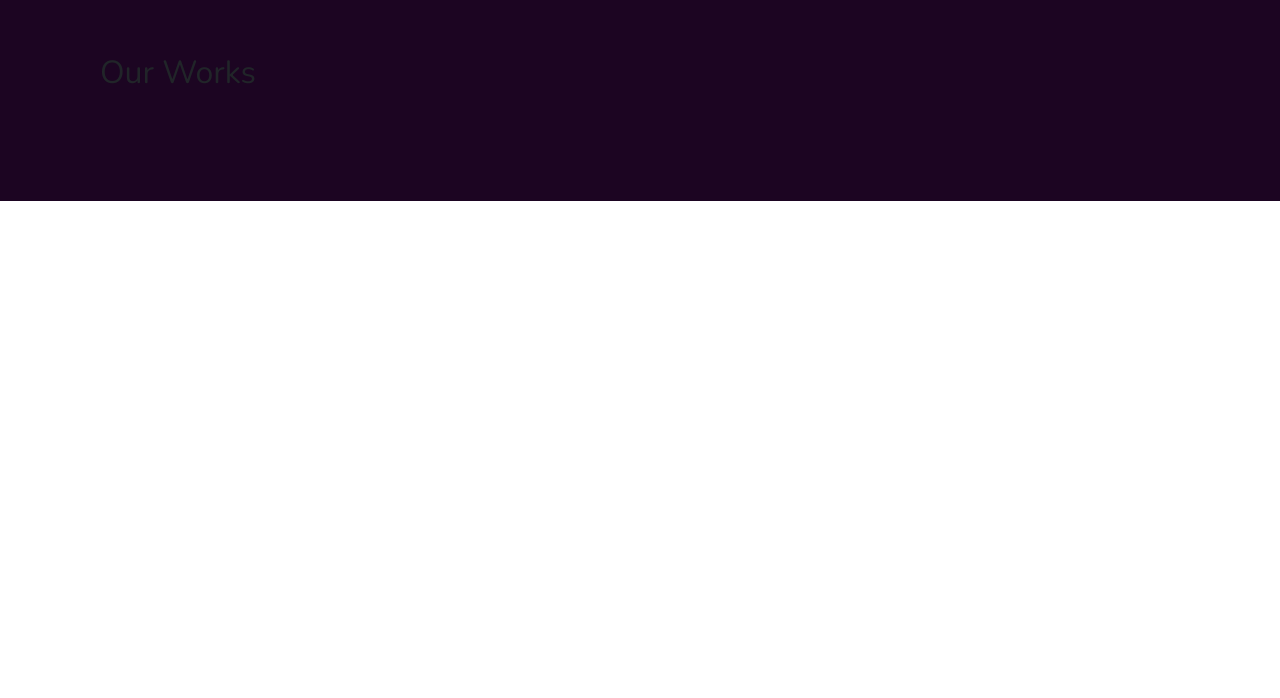
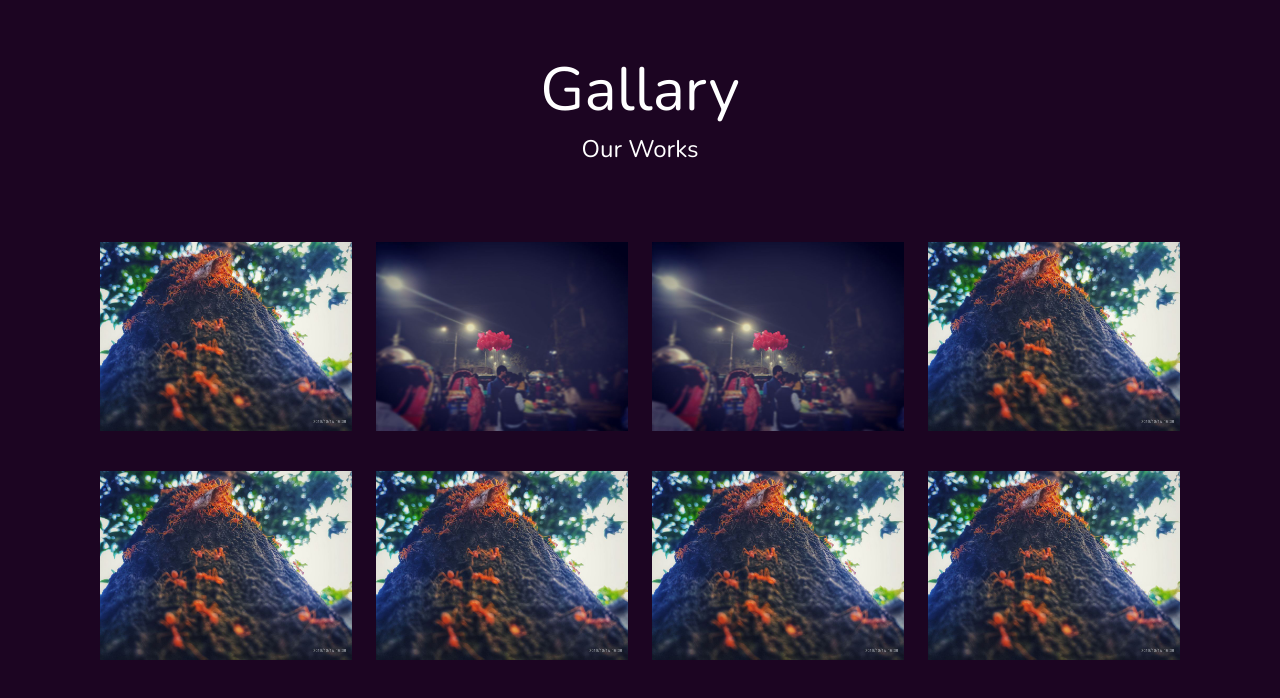
Before and after one commit to dev-rakibul/parallaxwebsite, a website: page src/index.html in a window 1280 px wide. Shown: the part 1773-2471 px from the top of the page. Before the commit the page ends 1974 px from the top, so only its background shows below. Drawn offline with nearby package versions, Linux system fonts and the light colour scheme.

Commit message:
gallary done

```diff
--- a/src/index.html
+++ b/src/index.html
@@ -23,6 +23,7 @@
             <li><a href="#">Contact</a></li>
         </ul>
     </header>
+    <!-- section start -->
     <section>
         <img src="./img/stars.png" id="stars" alt="star">
         <img src="./img/moon.png" id="moon" alt="moon">
@@ -31,7 +32,7 @@
         <img src="./img/mountains_behind.png" id="mount" alt="mountains">
         <img src="./img/mountains_front.png" id="fmount" alt="mountains">
     </section>
-
+        <!-- text-area/service area -->
     <div class="text-area" id="text-area">
         <h1>Services</h1>
         <img src="./img/bgf.png" id="bg-img" alt="">
@@ -73,13 +74,38 @@
     </div>
     <!-- work-section -->
     <div class="work-area">
-        <h2>Our Works</h2>
         <div class="container">
-            <div class="row">
-
+            <h2>Gallary</h2>
+            <h4>Our Works</h4>
+        </div>
+        <div class="row">
+            <div class="col-md-3">
+                <img src="./img/p1.jpg" alt="">
+            </div>
+            <div class="col-md-3">
+                <img src="./img/p2.jpg" alt="">
+            </div>
+            <div class="col-md-3">
+                <img src="./img/p2.jpg" alt="">
+            </div>
+            <div class="col-md-3">
+                <img src="./img/p1.jpg" alt="">
+            </div>
+            <div class="col-md-3">
+                <img src="./img/p1.jpg" alt="">
+            </div>
+            <div class="col-md-3">
+                <img src="./img/p1.jpg" alt="">
+            </div>
+            <div class="col-md-3">
+                <img src="./img/p1.jpg" alt="">
+            </div>
+            <div class="col-md-3">
+                <img src="./img/p1.jpg" alt="">
             </div>
         </div>
     </div>
+
     <!-- tilt-js -->
     <script type="text/javascript" src="./js/vanilla-tilt.js"></script>
     <script>
--- a/src/scss/style.scss
+++ b/src/scss/style.scss
@@ -220,7 +220,30 @@ section{
         }
     }
 }
+
 .work-area{
     background:#1c0522;
     padding: 100px;
+    h2{
+        text-align: center;
+        color: #fff;
+        font-size: 3.8em;
+        font-weight: 500;
+    }
+    h4{
+        text-align: center;
+        color: #fff;
+        font-weight: 400;
+        padding-bottom: 50px;
+    }
+    img{
+        margin: 20px 0;
+        width: 100%;
+        height: auto;
+        transition: 0.5s;
+        cursor: pointer;
+        &:hover{
+            transform: translateY(-30px);
+        }
+    }
 }
```
Also changed, not shown: src/css/style.css, src/img/CS2.jpg (added), src/img/cs1.jpg (added), src/img/cs3.png (added), src/img/p1.jpg (added), src/img/p2.jpg (added), 5 other files.
